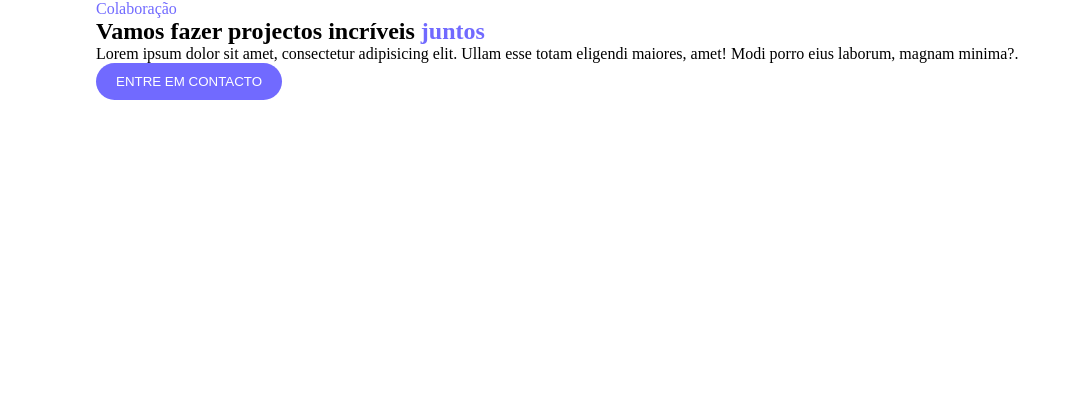
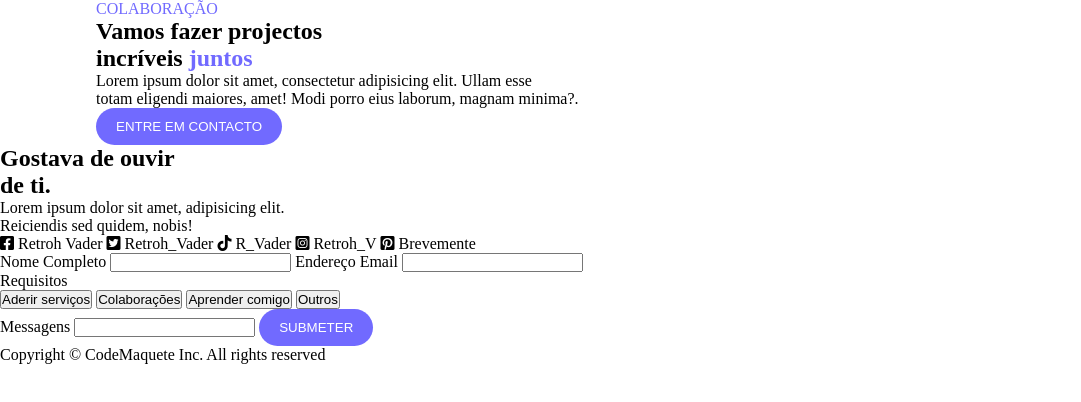
Before and after one commit to Anselmo-Maquete/First-commit, a plain HTML site: page index.html in a window 1280 px wide. Shown: the whole page, without its empty margins (0-1081 px from the left). Drawn offline with Linux system fonts and the light colour scheme.

Commit message:
Mark up da pagina completo

```diff
--- a/index.html
+++ b/index.html
@@ -4,18 +4,23 @@
     <meta charset="UTF-8">
     <title>Portfolio v2</title>
     <link rel="stylesheet" href="css/style.css">
+    <link rel="preconnect" href="https://fonts.googleapis.com">
+    <link rel="preconnect" href="https://fonts.googleapis.com">
+    <link rel="preconnect" href="https://fonts.gstatic.com" crossorigin>
+    <link href="https://fonts.googleapis.com/css2?family=Roboto&family=Source+Sans+Pro&display=swap" rel="stylesheet">
+    <link rel="stylesheet" href="https://cdnjs.cloudflare.com/ajax/libs/font-awesome/5.15.3/css/all.min.css">
 </head>
 <body>
 
 <!--    aqui inicia o HEADER-->
    <header class="section">
 
-       <div class="content">
+       <div class="content header">
 
-           <span>Colaboração</span>
-           <h2>Vamos fazer projectos incríveis <span>juntos</span></h2>
+           <span>COLABORAÇÃO</span>
+           <h2 class="margem-baixo margem-cima">Vamos fazer projectos <br>incríveis <span>juntos</span></h2>
 
-           <p>Lorem ipsum dolor sit amet, consectetur adipisicing elit. Ullam esse totam eligendi maiores, amet! Modi porro eius laborum, magnam minima?.</p>
+           <p class="margem-baixo">Lorem ipsum dolor sit amet, consectetur adipisicing elit. Ullam esse <br>totam eligendi maiores, amet! Modi porro eius laborum, magnam minima?.</p>
 
            <button class="botao">
                ENTRE EM CONTACTO
@@ -26,6 +31,48 @@
    </header>
 <!--     aqui termina HEADER-->
 
+<!--aqui inicia NAV-->
+    <main class="section principal">
+<div class="artigo">
+        <article>
+            <h2 class="margem-baixo">Gostava de ouvir <br>de ti.</h2>
+            <p class="margem-baixo">Lorem ipsum dolor sit amet, adipisicing elit. <br>Reiciendis sed quidem, nobis!</p>
+            <div class="redes-sociais">
+               <i class="fab fa-facebook-square">       Retroh Vader</i>
+               <i class="fab fa-twitter-square"> Retroh_Vader</i>
+               <i class="fab fa-tiktok"> R_Vader</i>
+               <i class="fab fa-instagram-square"> Retroh_V</i>
+               <i class="fab fa-pinterest-square"> Brevemente</i>
+            </div>
+        </article>
+</div>
+
+<div class="formulario">
+         <form action="">
+            <label for="">Nome Completo</label>
+            <input type="text" class="margem-baixo">
+            <label for="">Endereço Email</label>
+            <input type="email" class="margem-baixo">
+            <div class="botao-formulario margem-baixo">
+               <label for="">Requisitos</label>
+                   <div class="botao-box">
+                        <button class="botaov1">Aderir serviços</button>
+                        <button class="botaov2">Colaborações</button>
+                         <button class="botaov1">Aprender comigo</button>
+                        <button class="botaov2">Outros</button>
+                   </div>
+            </div>
+            <label for="">Messagens</label>
+            <input type="text" class="margem-baixo">
+            <button type="submit" class="botao">SUBMETER</button>
+        </form>
+</div>
+    </main>
+<!--aqui termina MAIN-->
+
+<!--aqui inicia FOOTER-->
+<footer>Copyright &copy; CodeMaquete Inc. All rights reserved</footer>
+
 
 
 </body>
```
